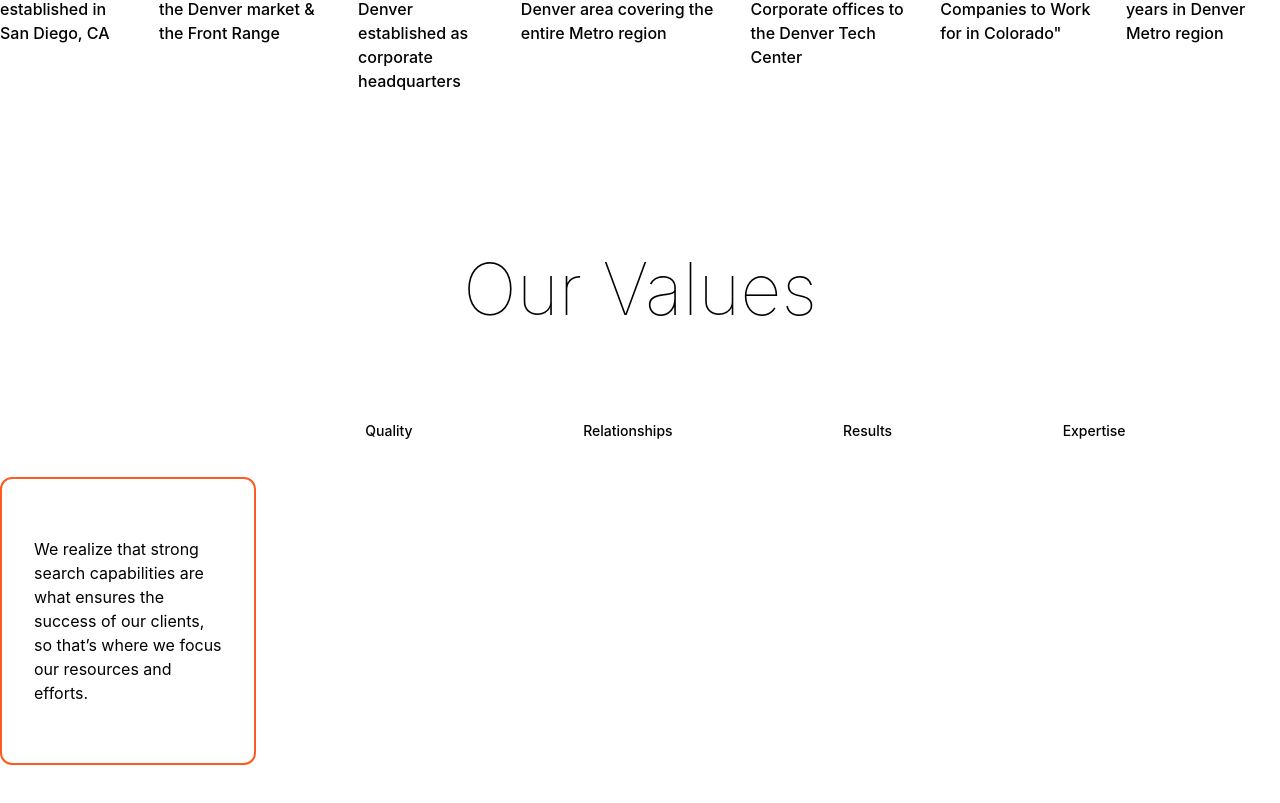
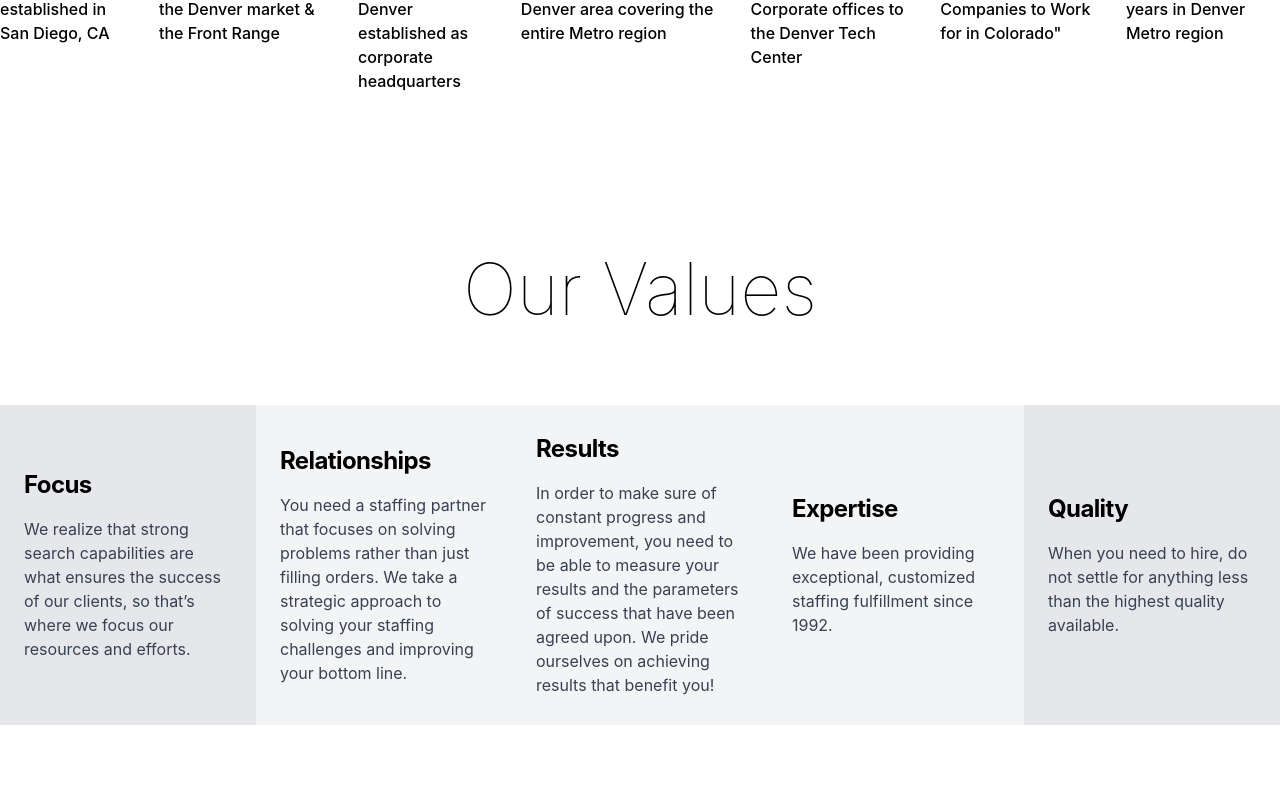
Before and after one commit to nessakodo/interproz-employment-website, a React (Create React App) app in the folder client/: page /about in a window 1280 px wide. Shown: the part 1385-2188 px from the top of the page. Before the commit the page ends 2162 px from the top, so only its background shows below. Built offline with nearby package versions, Linux system fonts and the light colour scheme; no server answers.

Commit message:
about us is better ok for now needs more tho

```diff
--- a/client/src/components/About.js
+++ b/client/src/components/About.js
@@ -1,5 +1,5 @@
 import React, {useEffect} from 'react';
-import { Tabs, Timeline, HiCalendar } from 'flowbite-react'
+import { Timeline, Card } from 'flowbite-react'
 
 
 
@@ -135,45 +135,64 @@ export default function About() {
             </div>
         </Timeline>
 
+
         <div class="flex justify-center items-center p-20 text-7xl text-black font-thin"><h1>Our Values</h1></div>
 
-        <Tabs.Group
-            aria-label="Pills"
-            style="pills"
-            class="flex justify-evenly">
-            <Tabs.Item
-                active={true}
-                title="Focus"
-            >
-                <div class="flex items-center place-content-center w-64 p-8 h-72 rounded-xl border-x-2 border-y-2 border-double border-orange-500">
-                We realize that strong search capabilities are what ensures the success of our clients, so that’s where we focus our resources and efforts.
-                </div>
-            </Tabs.Item>
-            <Tabs.Item title="Quality">
-                <div class="flex justify-center items-center w-36 rounded-xl border-x-2 border-y-2 border-double border-orange-500 p-12">
-                Quality costs less – when you need to hire, don’t settle for anything less than the highest quality available.
-                </div>
-            </Tabs.Item>
-            <Tabs.Item title="Relationships">
-                <div class="flex justify-center items-center w-36 rounded-xl border-x-2 border-y-2 border-double border-orange-500 p-12">
-                You need a staffing partner that focuses on solving problems rather than just filling orders. We take a strategic approach to solving your staffing challenges and improving your bottom line.
-                </div>
-            </Tabs.Item>
-            <Tabs.Item title="Results">
-                <div class="flex justify-center items-center w-36 rounded-xl border-x-2 border-y-2 border-double border-orange-500 p-12">
-                In order to make sure of constant progress and improvement, you need to be able to measure your results and the parameters of success that have been agreed upon. We pride ourselves on achieving results that benefit you!
-                </div>
-            </Tabs.Item>
-            <Tabs.Item
-                title="Expertise"
-            >
-                <div class="flex justify-center items-center w-36 rounded-xl border-x-2 border-y-2 border-double border-orange-500 p-12">
-                We have been providing exceptional, customized staffing fulfillment since 1992.
-                </div>
-            </Tabs.Item>
-        </Tabs.Group>
+
+        <div class="grid-container3">
+            <div class="grid-child7">
+                        <Card class="bg-gray-200 ml-0 h-80 ">
+                                <h5 className="text-2xl font-bold tracking-tight ">
+                                    Focus
+                                </h5>
+                                <p className="font-normal text-gray-700 dark:text-gray-800">
+                                We realize that strong search capabilities are what ensures the success of our clients, so that’s where we focus our resources and efforts.
+                                </p>
+                            </Card>
+                    </div>
 
 
+            <div class="grid-child8">
+                    <Card class="bg-gray-100 mr-0 h-80">
+                        <h5 className="text-2xl font-bold tracking-tight ">
+                            Relationships
+                        </h5>
+                        <p className="font-normal text-gray-700 dark:text-gray-800">
+                        You need a staffing partner that focuses on solving problems rather than just filling orders. We take a strategic approach to solving your staffing challenges and improving your bottom line.
+                        </p>
+                    </Card>
+                </div>
+                <div class="grid-child9">
+                    <Card class="bg-gray-100 mr-0 h-80">
+                        <h5 className="text-2xl font-bold tracking-tight ">
+                            Results
+                        </h5>
+                        <p className="font-normal text-gray-700 dark:text-gray-800">
+                        In order to make sure of constant progress and improvement, you need to be able to measure your results and the parameters of success that have been agreed upon. We pride ourselves on achieving results that benefit you!
+                        </p>
+                    </Card>
+                </div>
+                <div class="grid-child10">
+                    <Card class="bg-gray-100 mr-0 h-80">
+                        <h5 className="text-2xl font-bold tracking-tight ">
+                            Expertise
+                        </h5>
+                        <p className="font-normal text-gray-700 dark:text-gray-800">
+                        We have been providing exceptional, customized staffing fulfillment since 1992.
+                        </p>
+                    </Card>
+                </div>
+                <div class="grid-child11">
+                        <Card class="bg-gray-200 ml-0 h-80 ">
+                                <h5 className="text-2xl font-bold tracking-tight ">
+                                    Quality
+                                </h5>
+                                <p className="font-normal text-gray-700 dark:text-gray-800">
+                                When you need to hire, do not settle for anything less than the highest quality available.
+                                </p>
+                            </Card>
+                    </div>
+        </div>
         </>
     )
 
--- a/client/src/index.css
+++ b/client/src/index.css
@@ -153,3 +153,9 @@ section h1 {
   align-content: center;
   justify-content: center;
 }
+.grid-container3 {
+  display: grid;
+  grid-template-columns: 1fr 1fr 1fr 1fr 1fr;
+  grid-gap: 0px;
+  margin-bottom: 100px;
+}
```
